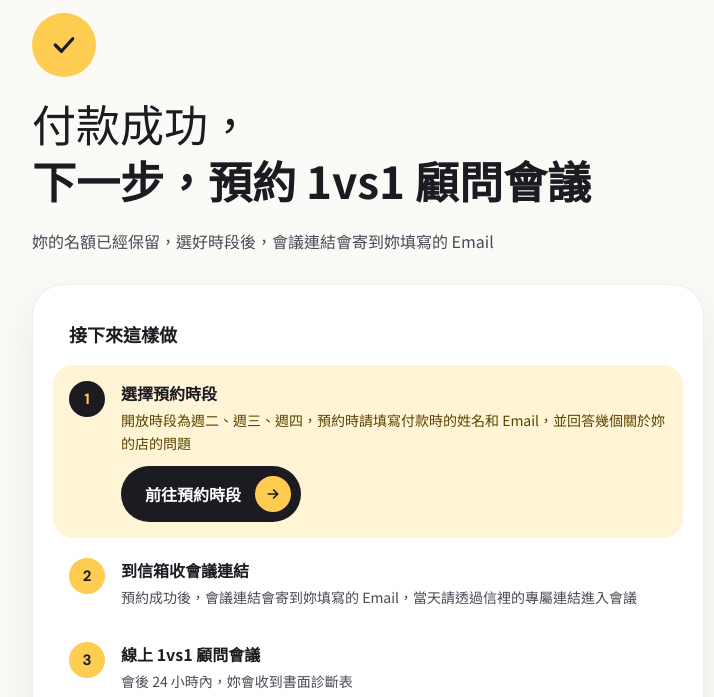
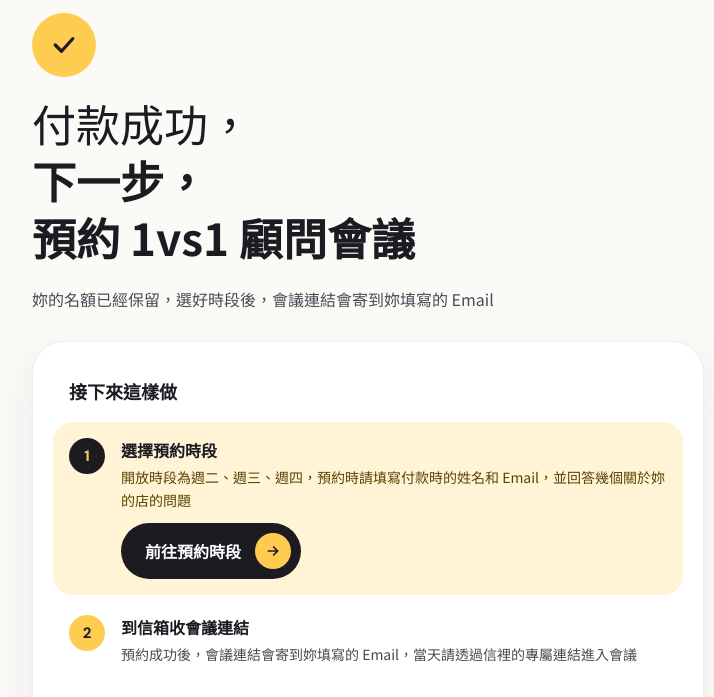
Before and after one commit to saviliu-savi/saviliu-1v1, a plain HTML site: page booking-q7k2m/index.html in a window 1280 px wide. Shown: the part 73-770 px from the top of the page, without its empty margins (272-986 px from the left). Drawn offline with Linux system fonts and the light colour scheme.

Commit message:
感謝頁標題手動斷行，避免手機版單字落行
Co-Authored-By: Claude Opus 5.5 <noreply@anthropic.com>
Claude-Session: https://claude.ai/code/session_01JQe2HFqrc7swKTiSVJJYrJ

```diff
--- a/booking-q7k2m/index.html
+++ b/booking-q7k2m/index.html
@@ -25,7 +25,7 @@ a{color:#1c1b22}
 
 <div style="display: flex; flex-direction: column; gap: 18px; align-items: flex-start">
 <span style="width: 64px; height: 64px; border-radius: 999px; background: #ffcc52; display: inline-flex; align-items: center; justify-content: center"><svg width="30" height="30" viewBox="0 0 24 24" fill="none" stroke="#1c1b22" stroke-width="2.6" stroke-linecap="round" stroke-linejoin="round" aria-hidden="true"><path d="M5 12l5 5 9-10"></path></svg></span>
-<h1 style="margin: 0; font-size: clamp(30px, 5vw, 44px); line-height: 1.3; font-weight: 400">付款成功，<br><span style="font-weight: 700">下一步，預約 1vs1 顧問會議</span></h1>
+<h1 style="margin: 0; font-size: clamp(30px, 5vw, 44px); line-height: 1.3; font-weight: 400">付款成功，<br><span style="font-weight: 700">下一步，<br>預約 1vs1 顧問會議</span></h1>
 <p style="margin: 0; font-size: 16px; line-height: 1.8; color: #4a4955">妳的名額已經保留，選好時段後，會議連結會寄到妳填寫的 Email</p>
 </div>
 
```
